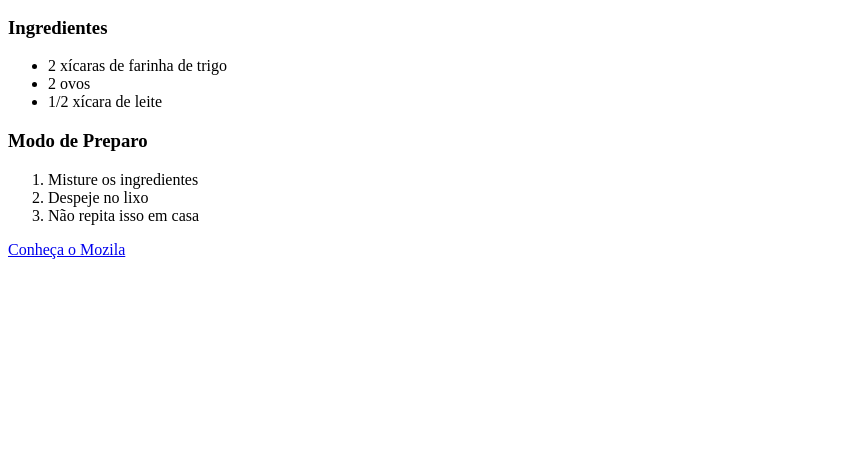
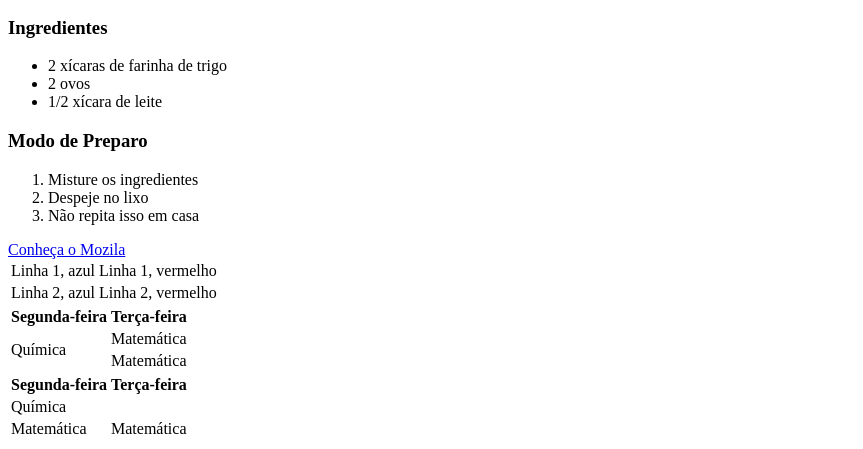
Before and after one commit to GDantas05/html, a plain HTML site: page meu-site/index.html in a window 1280 px wide. Shown: the part 853-1302 px from the top of the page, without its empty margins (0-863 px from the left). Before the commit the page ends 1120 px from the top, so only its background shows below. Drawn offline with Linux system fonts and the light colour scheme.

Commit message:
Ate o capitulo 12, faltando os exercicios

```diff
--- a/meu-site/index.html
+++ b/meu-site/index.html
@@ -1,10 +1,12 @@
 <!DOCTYPE html>
 <html>
+
 <head>
-<title>Site do Gabriel Farias Silva Dantas</title>
+    <title>Site do Gabriel Farias Silva Dantas</title>
 </head>
+
 <body>
-	<h1>Seja Bem-vindo</h1>
+    <h1>Seja Bem-vindo</h1>
     <p>Eu sou um desenvolvedor web</p>
     <h2>Teste de Cabeçalho</h2>
     <p>Teste de mais um parágrafo. Capítulo 5</p>
@@ -23,5 +25,42 @@
         <li>Não repita isso em casa</li>
     </ol>
     <a href="https://www.mozilla.org">Conheça o Mozila</a>
+    <table>
+        <tr>
+            <td>Linha 1, azul</td>
+            <td>Linha 1, vermelho</td>
+        </tr>
+        <tr>
+            <td>Linha 2, azul</td>
+            <td>Linha 2, vermelho</td>
+        </tr>
+    </table>
+    <table>
+        <tr>
+            <th>Segunda-feira</th>
+            <th>Terça-feira</th>
+        </tr>
+        <tr>
+            <td rowspan="2">Química</td>
+            <td>Matemática</td>
+        </tr>
+        <tr>
+            <td>Matemática</td>
+        </tr>
+    </table>
+    <table>
+        <tr>
+            <th>Segunda-feira</th>
+            <th>Terça-feira</th>
+        </tr>
+        <tr>
+            <td colspan="2">Química</td>
+        </tr>
+        <tr>
+            <td>Matemática</td>
+            <td>Matemática</td>
+        </tr>
+    </table>
 </body>
+
 </html>
```
